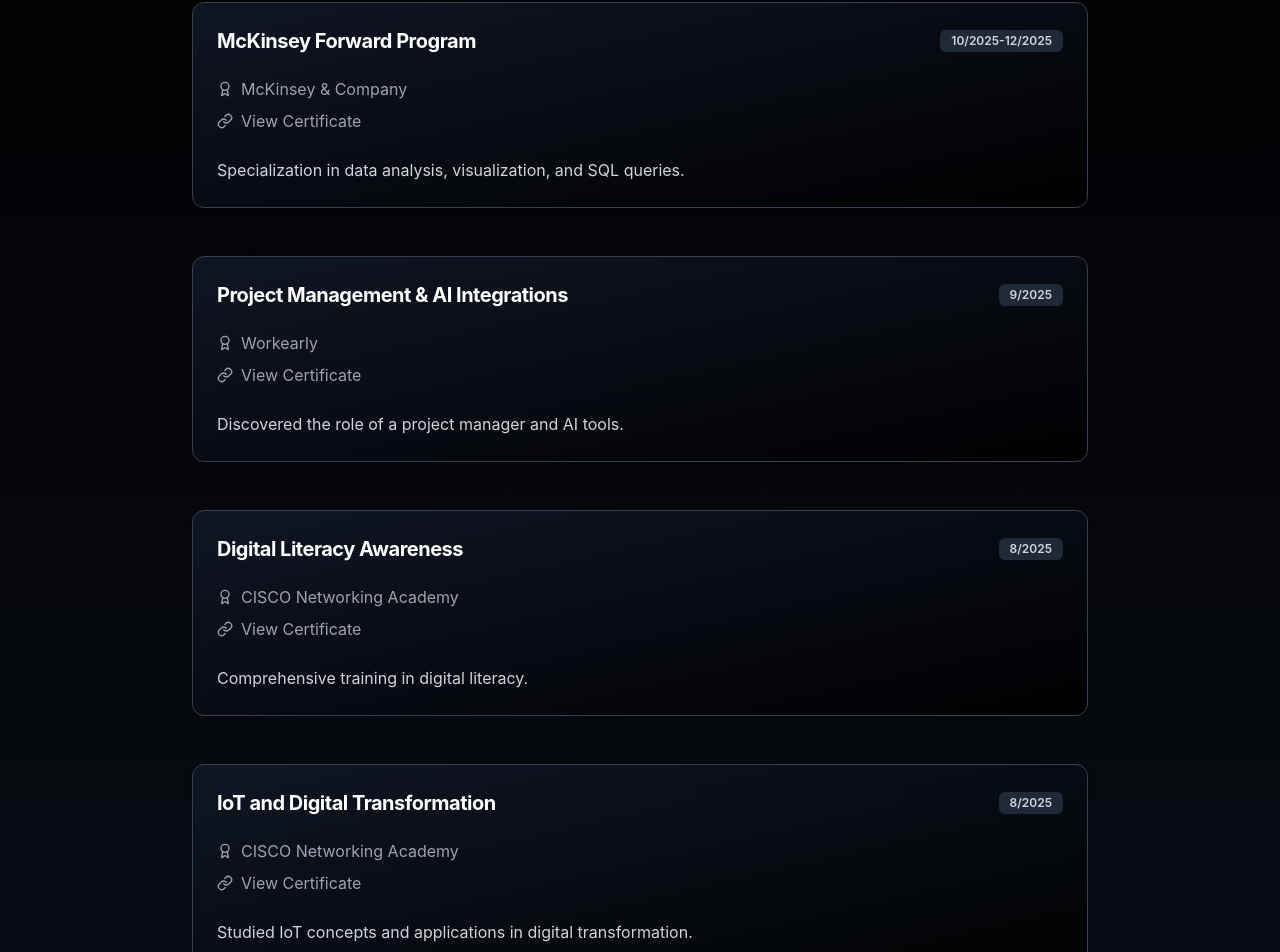
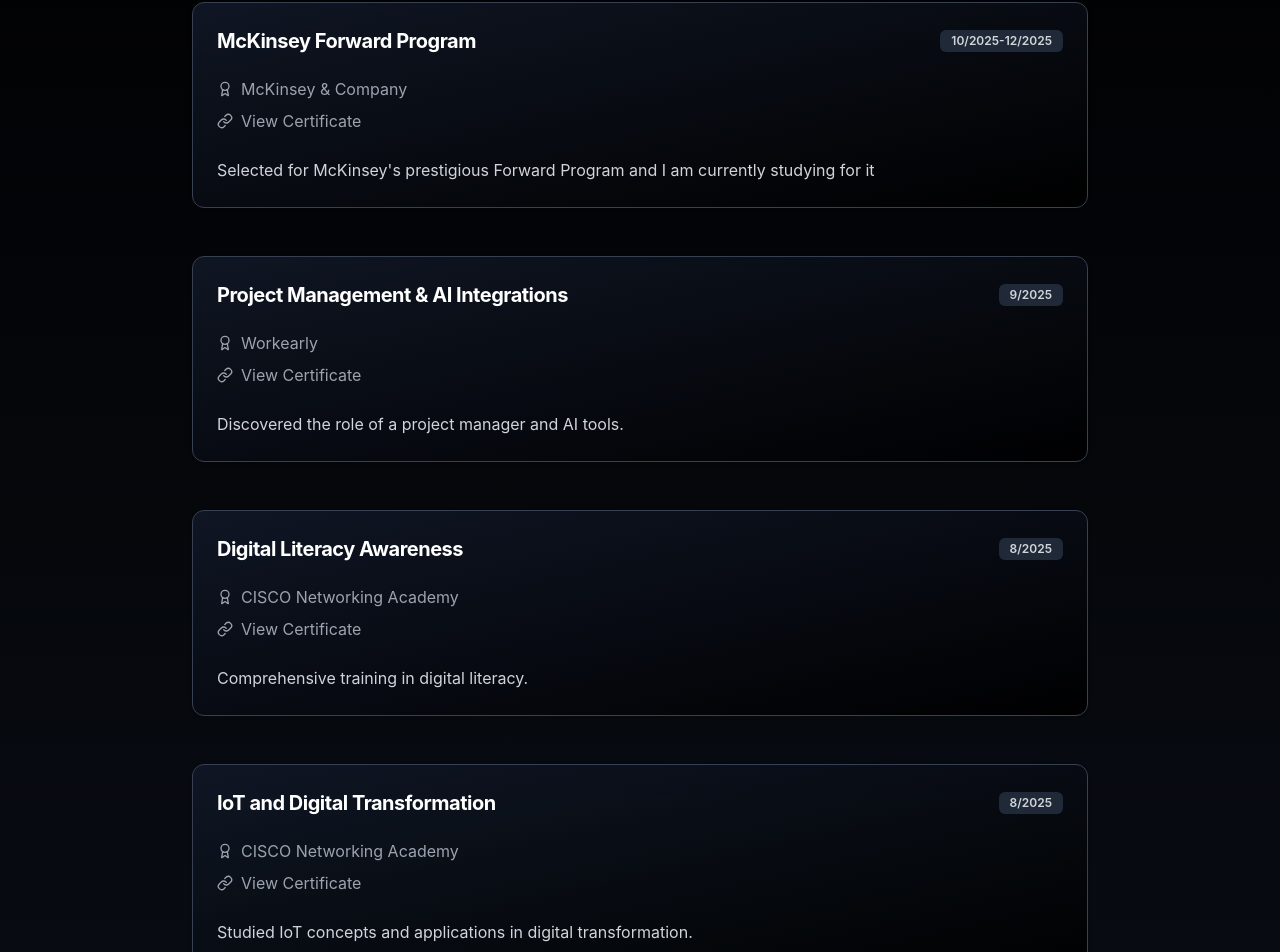
Before and after one commit to feirw/porttt, a React (Create React App) app in the folder frontend/: page / in a window 1280 px wide. Shown: the part 5089-6041 px from the top of the page. Built offline with nearby package versions, Linux system fonts and the light colour scheme.

Commit message:
remove backend

```diff
--- a/frontend/src/components/data/mock.js
+++ b/frontend/src/components/data/mock.js
@@ -149,7 +149,7 @@
       title: "McKinsey Forward Program",
       issuer: "McKinsey & Company",
       date: "10/2025-12/2025",
-      description: "Specialization in data analysis, visualization, and SQL queries.",
+      description: "Selected for McKinsey's prestigious Forward Program and I am currently studying for it",
       link: "https://forward.mckinsey.com/",
       certificatePdf: "/certificates/cur.pdf",
     },
```
